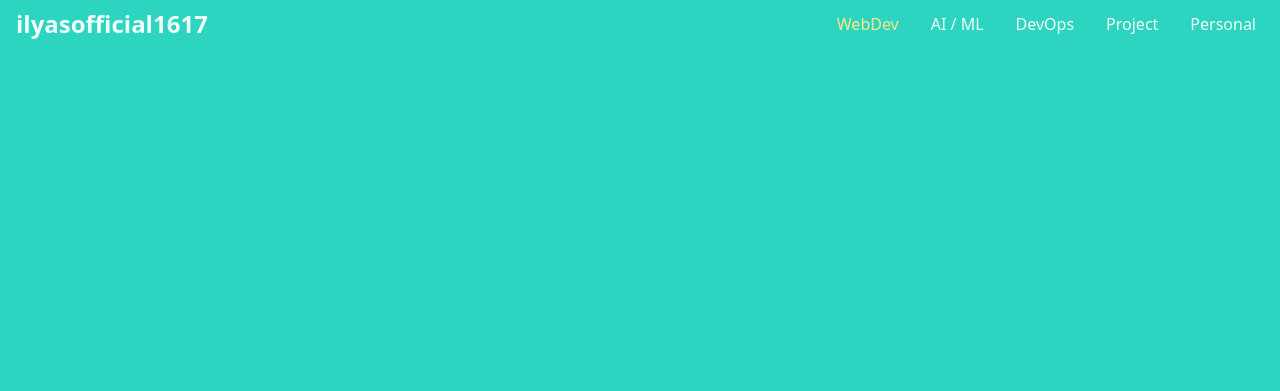
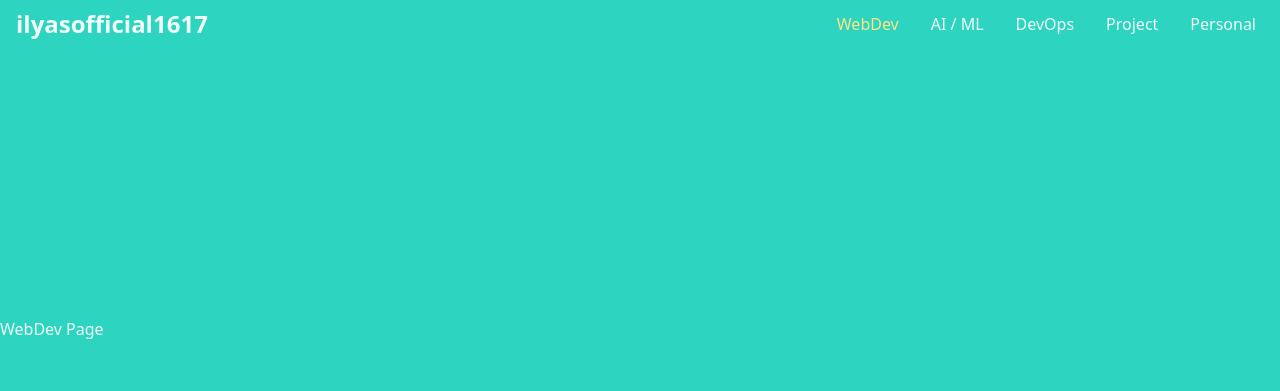
Before and after one commit to ilyasofficial1617/self-ilyasofficial1617, a Next.js app: page /webdev in a window 1280 px wide. Shown: the top 391 px of the page. Built offline with nearby package versions, Linux system fonts and the light colour scheme.

Commit message:
color coordination primary

```diff
--- a/src/app/navbar.tsx
+++ b/src/app/navbar.tsx
@@ -14,7 +14,7 @@ const menu = [
 export default function NavBar() {
   const pathname = usePathname();
   return (
-    <div className="fixed flex h-12 w-screen items-center justify-between bg-teal-400 px-2 text-teal-50">
+    <div className="fixed flex h-12 w-screen items-center justify-between bg-primary px-2 text-primary-contrast">
       <div className="px-2 text-2xl font-bold">ilyasofficial1617</div>
       <ul className="flex hidden flex-row font-medium md:inline-flex">
         {menu.map(function (item, index) {
--- a/src/app/webdev/page.tsx
+++ b/src/app/webdev/page.tsx
@@ -1,30 +1,30 @@
+import Image from "next/image";
+
 export default function WebDev() {
   return (
     <div>
-      <div className="flex h-screen flex-col">
-        <div className="grow bg-teal-400">
+      <section className="flex h-screen flex-col text-primary-contrast">
+        <div className="flex grow items-center bg-primary">
           <p>WebDev Page</p>
         </div>
-
         <div className="">
           <svg
             id="visual"
             viewBox="0 0 900 100"
-            className="h-auto w-full"
+            className="h-auto w-full fill-primary"
             xmlns="http://www.w3.org/2000/svg"
             xmlnsXlink="http://www.w3.org/1999/xlink"
             version="1.1"
           >
             <path
               d="M0 48L64 48L64 57L129 57L129 54L193 54L193 54L257 54L257 8L321 8L321 35L386 35L386 9L450 9L450 8L514 8L514 38L579 38L579 52L643 52L643 48L707 48L707 8L771 8L771 56L836 56L836 25L900 25L900 44L900 0L900 0L836 0L836 0L771 0L771 0L707 0L707 0L643 0L643 0L579 0L579 0L514 0L514 0L450 0L450 0L386 0L386 0L321 0L321 0L257 0L257 0L193 0L193 0L129 0L129 0L64 0L64 0L0 0Z"
-              className="fill-teal-400"
               strokeLinecap="square"
               strokeLinejoin="miter"
             ></path>
           </svg>
         </div>
-      </div>
-      <div className="h-screen"></div>
+      </section>
+      <section className="h-screen"></section>
     </div>
   );
 }
--- a/tailwind.config.js
+++ b/tailwind.config.js
@@ -1,10 +1,21 @@
 /** @type {import('tailwindcss').Config} */
+const colors = require("tailwindcss/colors");
 module.exports = {
   content: [
-    './src/pages/**/*.{js,ts,jsx,tsx,mdx}',
-    './src/components/**/*.{js,ts,jsx,tsx,mdx}',
-    './src/app/**/*.{js,ts,jsx,tsx,mdx}',
+    "./src/pages/**/*.{js,ts,jsx,tsx,mdx}",
+    "./src/components/**/*.{js,ts,jsx,tsx,mdx}",
+    "./src/app/**/*.{js,ts,jsx,tsx,mdx}",
   ],
-  theme: {},
+  theme: {
+    extend: {
+      colors: {
+        primary: {
+          DEFAULT: colors.teal["400"],
+          contrast: colors.teal["50"],
+          light: "#aaeee5",
+        },
+      },
+    },
+  },
   plugins: [],
-}
+};
```
